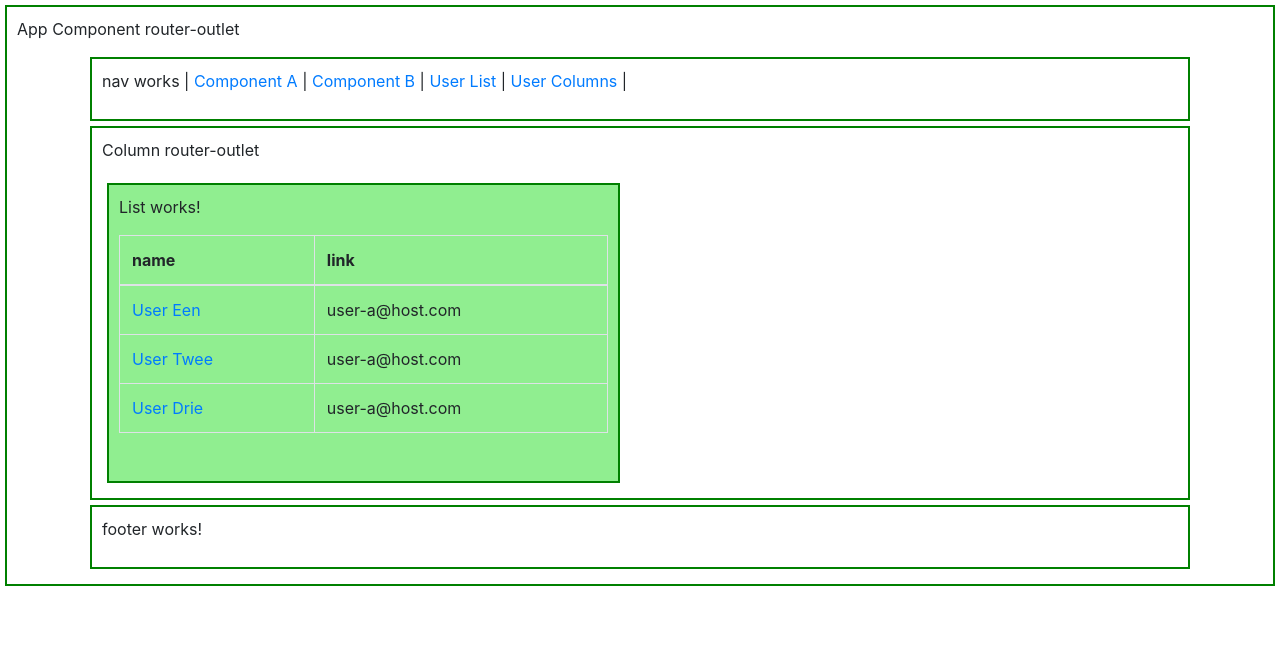
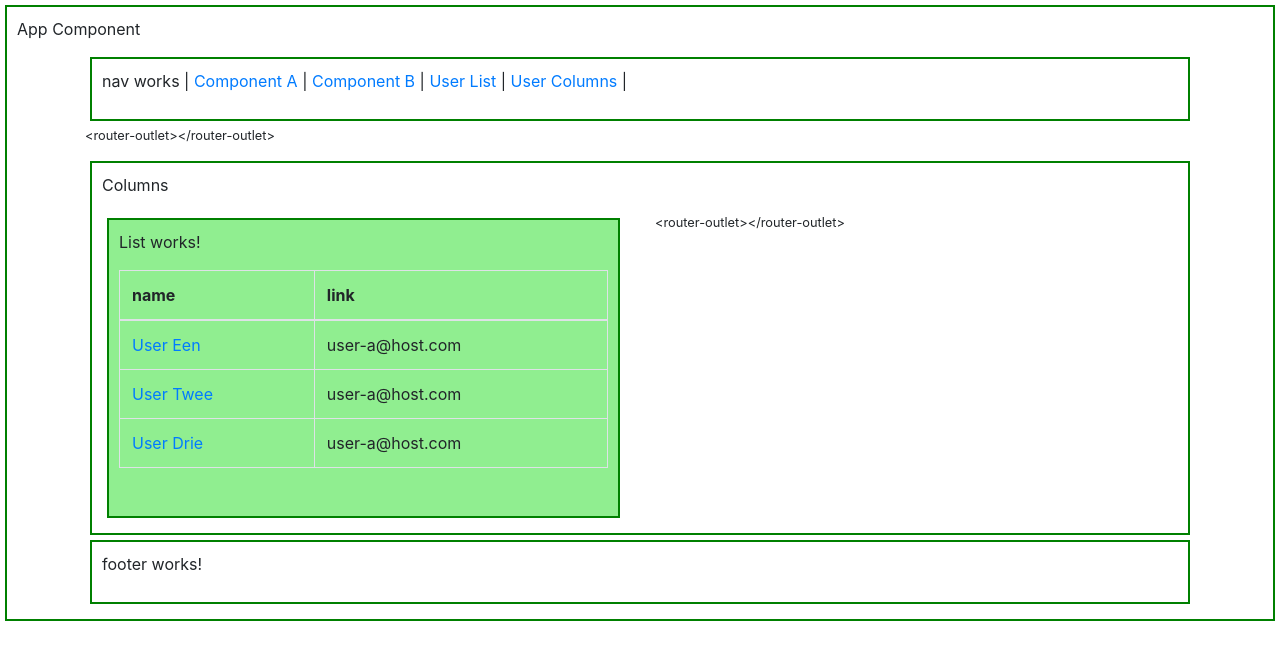
Before and after one commit to avansinformatica/angular-components-routing, an Angular app: page /columns in a window 1280 px wide. Shown: the top 660 px of the page. Built offline with nearby package versions, Linux system fonts and the light colour scheme.

Commit message:
Updated na les 2

```diff
--- a/src/app/app.component.html
+++ b/src/app/app.component.html
@@ -1,7 +1,8 @@
 <div class="component">
-  <p>App Component router-outlet</p>
+  <p>App Component</p>
   <div class="container">
     <app-nav></app-nav>
+    <p class="small">&lt;router-outlet&gt;&lt;/router-outlet&gt;</p>
     <router-outlet></router-outlet>
     <app-footer></app-footer>
   </div>
--- a/src/app/pages/columns/columns.component.html
+++ b/src/app/pages/columns/columns.component.html
@@ -1,5 +1,5 @@
 <div class="component">
-  <p>Column router-outlet</p>
+  <p>Columns</p>
   <div class="row">
     <!-- Lijst links -->
     <div class="col">
@@ -7,6 +7,7 @@
     </div>
     <!-- Details rechts -->
     <div class="col">
+      <p class="small">&lt;router-outlet&gt;&lt;/router-outlet&gt;</p>
       <router-outlet></router-outlet>
     </div>
   </div>
--- a/src/styles.css
+++ b/src/styles.css
@@ -23,5 +23,5 @@
 
 .detail {
 	background-color:lavender;
-	height: 300px;
+	height: 270px;
 }
```
